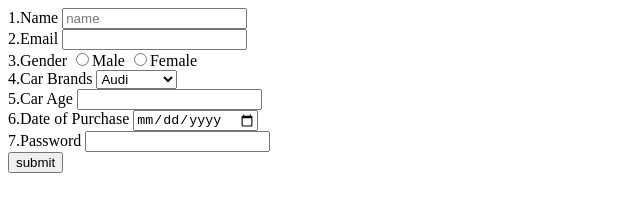
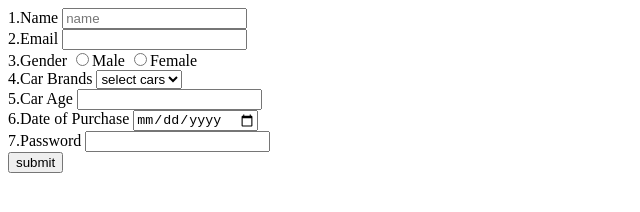
Before and after one commit to acciojob/car-insurance-form-Mahi0451, a website: page main.html in a window 1280 px wide. Shown: the full height of the page, 0-640 px from the left. Drawn offline with Linux system fonts and the light colour scheme.

Commit message:
created a submission

```diff
--- a/main.html
+++ b/main.html
@@ -24,9 +24,9 @@
 		</div>
 		<div>
 			<label for="cars">4.Car Brands</label>
-			<select name="cars" id="cars>
-
-				<option value="BMW">BMW</option>
+			<select name="cars" id="cars">
+				<option value="select brands">select cars</option>
+			   <option value="BMW">BMW</option>
 				<option value="Audi">Audi</option>
 				<option value="Mercedez">Mercedez</option>
 			</select>
```
